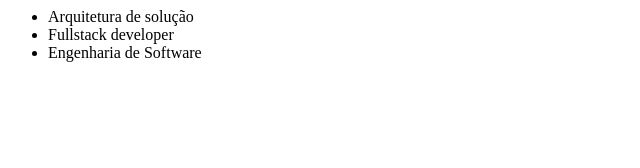
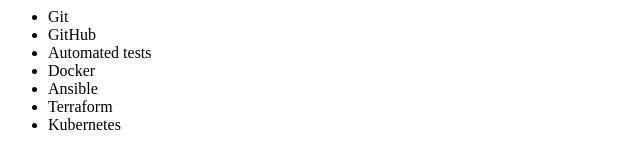
Before and after one commit to andreza-m/portal, a plain HTML site: page index.html in a window 1280 px wide. Shown: the whole page, without its empty margins (0-640 px from the left). Drawn offline with Linux system fonts and the light colour scheme.

Commit message:
criando commit direto

```diff
--- a/index.html
+++ b/index.html
@@ -1,10 +1,14 @@
 <html>
-  <title>Disciplinas da pós</title>
+  <title>Assuntos Lab</title>
   <body>
     <ul>
-      <li>Arquitetura de solução</li>
-      <li>Fullstack developer</li>
-      <li>Engenharia de Software</li>
+      <li>Git</li>
+      <li>GitHub</li>
+      <li>Automated tests</li>
+      <li>Docker</li>
+      <li>Ansible</li>
+      <li>Terraform</li>
+      <li>Kubernetes</li>
     <ul>
   </body>
 </html>
```
